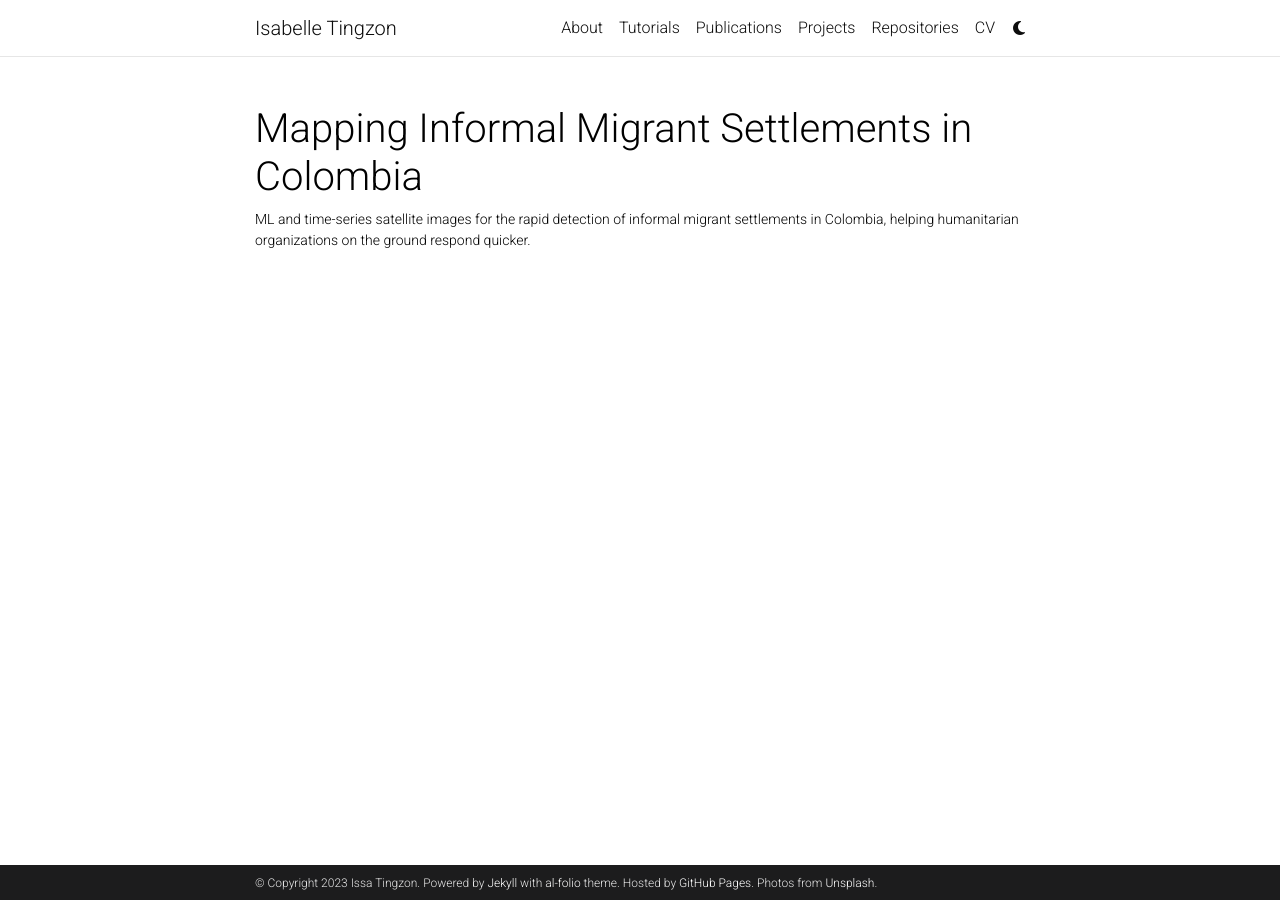
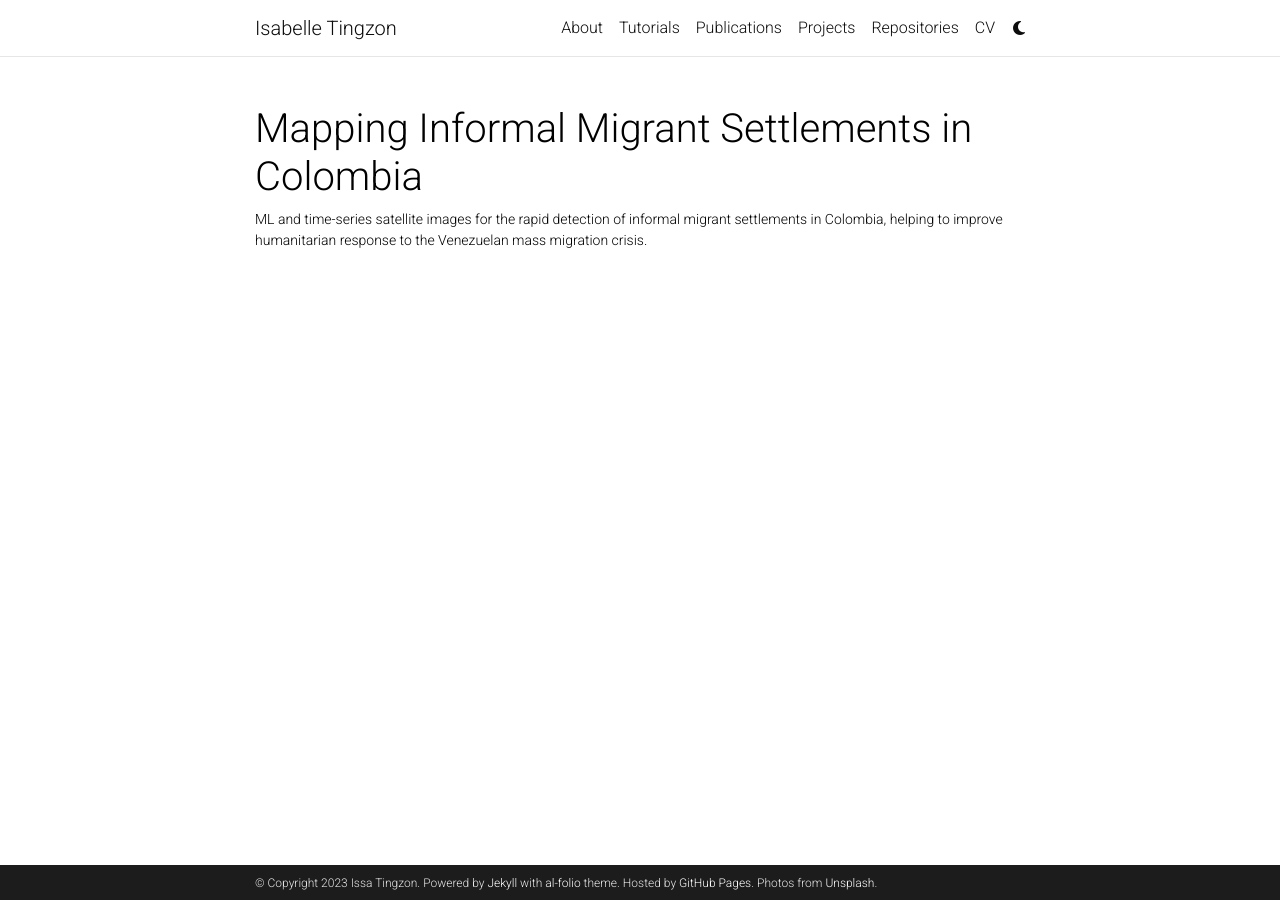
Before and after one commit to issa-tingzon/issa-tingzon.github.io, a Jekyll site: the page built from _projects/2_project .md, in a window 1280 px wide. Built offline with Jekyll 4.4.1, drawn with Linux system fonts in a browser that asks for light colours; comment, search, counter and statistics services are not loaded; a style sheet for code colours, icons or effects is not loaded.

Commit message:
Update description

```diff
--- a/_projects/2_project .md
+++ b/_projects/2_project .md
@@ -1,7 +1,7 @@
 ---
 layout: page
 title: Mapping Informal Migrant Settlements in Colombia
-description: ML and time-series satellite images for the rapid detection of informal migrant settlements in Colombia, helping humanitarian organizations on the ground respond quicker.
+description: ML and time-series satellite images for the rapid detection of informal migrant settlements in Colombia, helping to improve humanitarian response to the Venezuelan mass migration crisis.
 img: assets/img/project_preview/project-02.jpg
 redirect: https://stories.thinkingmachin.es/mapping-new-informal-settlements/
 importance: 4
```
